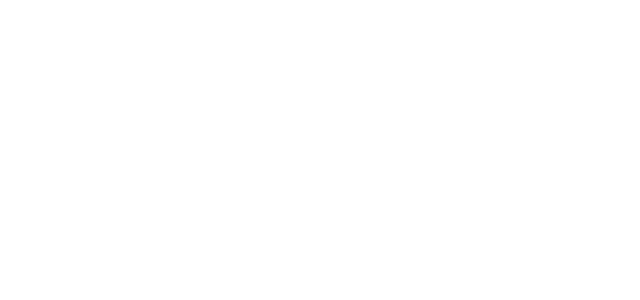
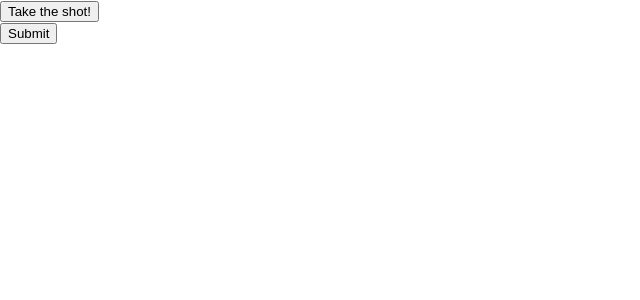
Before and after one commit to tarun7216/TodoApplication, a React (Create React App) app: page / in a window 1280 px wide. Shown: the top 300 px of the page, without its empty margins (0-640 px from the left). Built offline with nearby package versions, Linux system fonts and the light colour scheme.

Commit message:
onclick function code

```diff
--- a/src/App.js
+++ b/src/App.js
@@ -1,9 +1,12 @@
 import React from 'react'
+import Football from './codes/Onclick'
+import Form from './codes/Onclick1'
 
 const App = () => {
   return (
     <div>
-
+      <Football />
+      <Form />
     </div>
   )
 }
--- /dev/null
+++ b/src/codes/Onclick.js
@@ -0,0 +1,18 @@
+
+import React from 'react';
+import ReactDOM from 'react-dom/client';
+
+function Football() {
+  const shoot = () => {
+    alert("Great Shot!");
+  }
+
+  return (
+    <button onClick={shoot}>Take the shot!</button>
+  );
+}
+
+const root = ReactDOM.createRoot(document.getElementById('root'));
+root.render(<Football />);
+
+export default Football;
--- /dev/null
+++ b/src/codes/Onclick1.js
@@ -0,0 +1,13 @@
+function Form() {
+    function handleSubmit(e) {
+      e.preventDefault();
+      console.log('You clicked submit.');
+    }
+
+    return (
+      <form onSubmit={handleSubmit}>
+        <button type="submit">Submit</button>
+      </form>
+    );
+  }
+  export default Form;
```
